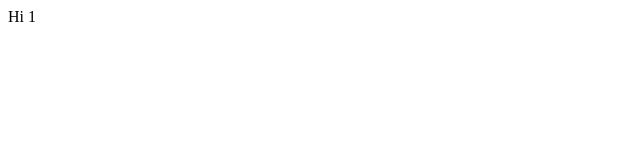
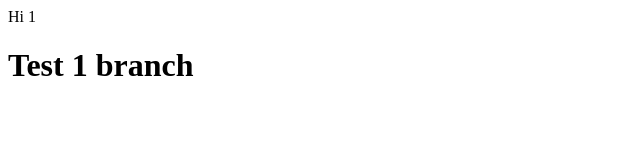
Before and after one commit to rsingh2206/test, a plain HTML site: page index.html in a window 1280 px wide. Shown: the whole page, without its empty margins (0-640 px from the left). Drawn offline with Linux system fonts and the light colour scheme.

Commit message:
test1-branch commit

```diff
--- a/index.html
+++ b/index.html
@@ -7,5 +7,6 @@
 </head>
 <body>
     Hi 1
+    <h1>Test 1 branch</h1>
 </body>
 </html>
```
